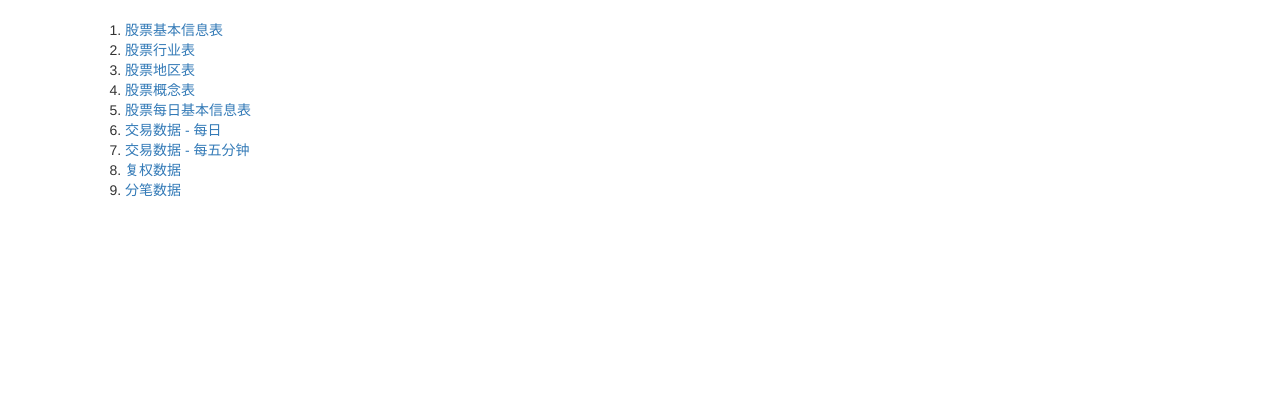
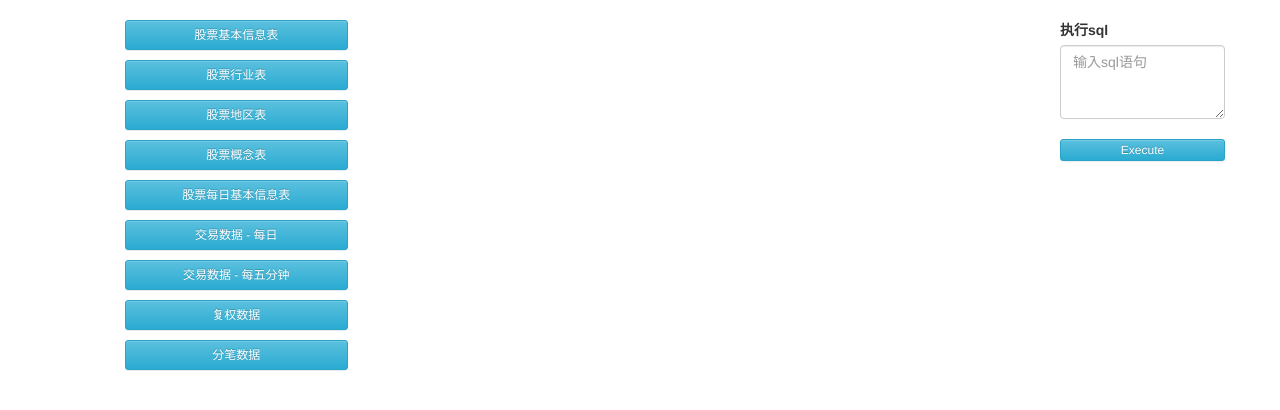
Before and after one commit to DannyLee1991/ai_qi, a Flask app: page /tables in a window 1280 px wide. Shown: the part 57-467 px from the top of the page. Run offline with Flask 2, Linux system fonts and the light colour scheme; some libraries are stand-ins or nearby versions.

Commit message:
update: 添加sql查询数据库功能

```diff
--- a/web/flaskr/main/views/tables.py
+++ b/web/flaskr/main/views/tables.py
@@ -1,26 +1,50 @@
-from flask import render_template, make_response
+from flask import render_template, make_response, request
 from .. import main
 from ...get_data.db import TABLES_INFO_LIST
-from ...get_data.db.manager import read_top_data
+from ...get_data.db.manager import read_top_data, query_by_sql
 from ...utils.flash import flash_warning
 
 
 @main.route('/tables')
 def tables():
-    resp = make_response(render_template('tables.html', tables=TABLES_INFO_LIST))
-    return resp
+    return make_response(render_template('tables.html', tables=TABLES_INFO_LIST))
 
 
 @main.route('/tables/<table>')
 def table_details(table=None):
     df = read_top_data(table)
+    executed_sql = request.cookies.get('executed_sql')
 
     if df is not None:
         table = dfData2View(df)
     else:
         flash_warning("表不存在，请确认是否已经拉取过数据")
 
-    resp = make_response(render_template('tables.html', tables=TABLES_INFO_LIST, table=table))
+    return make_response(render_template('tables.html', tables=TABLES_INFO_LIST, table=table, executed_sql=executed_sql))
+
+
+@main.route('/tables/sql', methods=['POST'])
+def execute_sql():
+    sql = request.form.get('sql')
+    title = "查询执行结果"
+    table = None
+
+    save = request.form.get('save')
+
+    if sql is None or sql == "":
+        title = "查询语句不能为空"
+    else:
+        df = query_by_sql(sql)
+        if df is None:
+            title = "没有查到相关数据，请检查您的sql是否正确以及检查相关数据是否已经获取"
+        else:
+            table = dfData2View(df)
+
+    resp = make_response(render_template('table_layout.html', table=table, title=title, sql=sql))
+
+    # 保存sql
+    if save and str(save).lower() == "true":
+        resp.set_cookie('executed_sql', sql)
     return resp
 
 
--- a/web/flaskr/static/main.js
+++ b/web/flaskr/static/main.js
@@ -5,9 +5,12 @@ $(function(){
 
 function toggle_nav() {
     var pathname = window.location.pathname;
+    $('#nav-*').removeClass("active");
+    var to = pathname.indexOf('/',1);
+    if (to < 0) {
+        to = pathname.length
+    }
 
-    $('#nav-*').removeClass("active");
-    var to = pathname.length;
     var id = "";
     if (pathname == '/') {
         id = '#nav-index';
--- /dev/null
+++ b/web/flaskr/static/tables.js
@@ -0,0 +1,30 @@
+$(function() {
+    $('#bt_execute').click(function(){
+      var sql = $('#txt_sql').val();
+      execute_sql(sql,true);
+    });
+
+    // 选择id以bt_table_开头的button
+    var prefix = "bt_table_";
+    $('button[id^='+prefix+']').click(function(){
+        var table = this.id.substring(prefix.length,this.id.length);
+        var sql = "select * from " + table + " limit 100;";
+        execute_sql(sql,false);
+
+        this.addClass('active');
+    });
+});
+
+function execute_sql(sql_str,save_sql) {
+
+    $.post("/tables/sql",
+    {
+      sql:sql_str,
+      save:save_sql
+    },
+    function(data,status){
+      $('#table_container').html(data);
+    });
+
+//  $("#myDiv").html(htmlobj.responseText);
+}
--- a/web/flaskr/templates/tables.html
+++ b/web/flaskr/templates/tables.html
@@ -1,43 +1,36 @@
 {% extends "layout.html" %}
 {% block page_content %}
+<script type="text/javascript" src="{{ url_for('static', filename='tables.js') }}"></script>
 
 <div class="container">
     <div class="row clearfix">
         <div class="col-md-3 column">
-            <ol>
-                {% if tables %}
-                    {% for table in tables %}
-                    <li><a href="{{ url_for('.table_details',table=table.table) }}">{{ table.name }}</a></li>
-                    {% endfor %}
-                {%endif%}
-            </ol>
+            <div class="page [secondary] with-sidebar">
+                <div class="page-sidebar">
+                    <ul>
+                        {% if tables %}
+                        {% for table in tables %}
+                        <li style="list-style-type:none;">
+                            <p>
+                                <button id="bt_table_{{table.table}}" type="button"
+                                        class="btn btn-info btn-block btn-sm">{{ table.name }}
+                                </button>
+                            </p>
+                        </li>
+                        {% endfor %}
+                        {%endif%}
+                    </ul>
+                </div>
+            </div>
         </div>
-        <div class="col-md-7 column">
+        <div id="table_container" class="col-md-7 column">
 
-            {% if table %}
-            <div class="table-responsive">
-                <table class="table">
-                    <thead>
-                    <tr>
-                        {% for th in table.th %}
-                        <th>{{th}}</th>
-                        {% endfor %}
-                    </tr>
-                    </thead>
-                    <tbody>
-                    {% for tr in table.tb %}
-                    <tr>
-                        {% for td in tr %}
-                        <td>{{td}}</td>
-                        {% endfor %}
-                    </tr>
-                    {% endfor %}
-                    </tbody>
-                </table>
-            </div>
-            {% endif %}
         </div>
         <div class="col-md-2 column">
+            <label>执行sql</label>
+            <textarea id="txt_sql" class="form-control" rows="3" placeholder="输入sql语句">{{executed_sql or ''}}</textarea>
+            <br/>
+            <button id="bt_execute" type="button" class="btn btn-xs btn-info btn-block">Execute</button>
         </div>
     </div>
 </div>
```
Also changed, not shown: web/flaskr/get_data/db/manager.py (+12 -0 lines), web/flaskr/templates/table_layout.html (added, +29 -0 lines).
